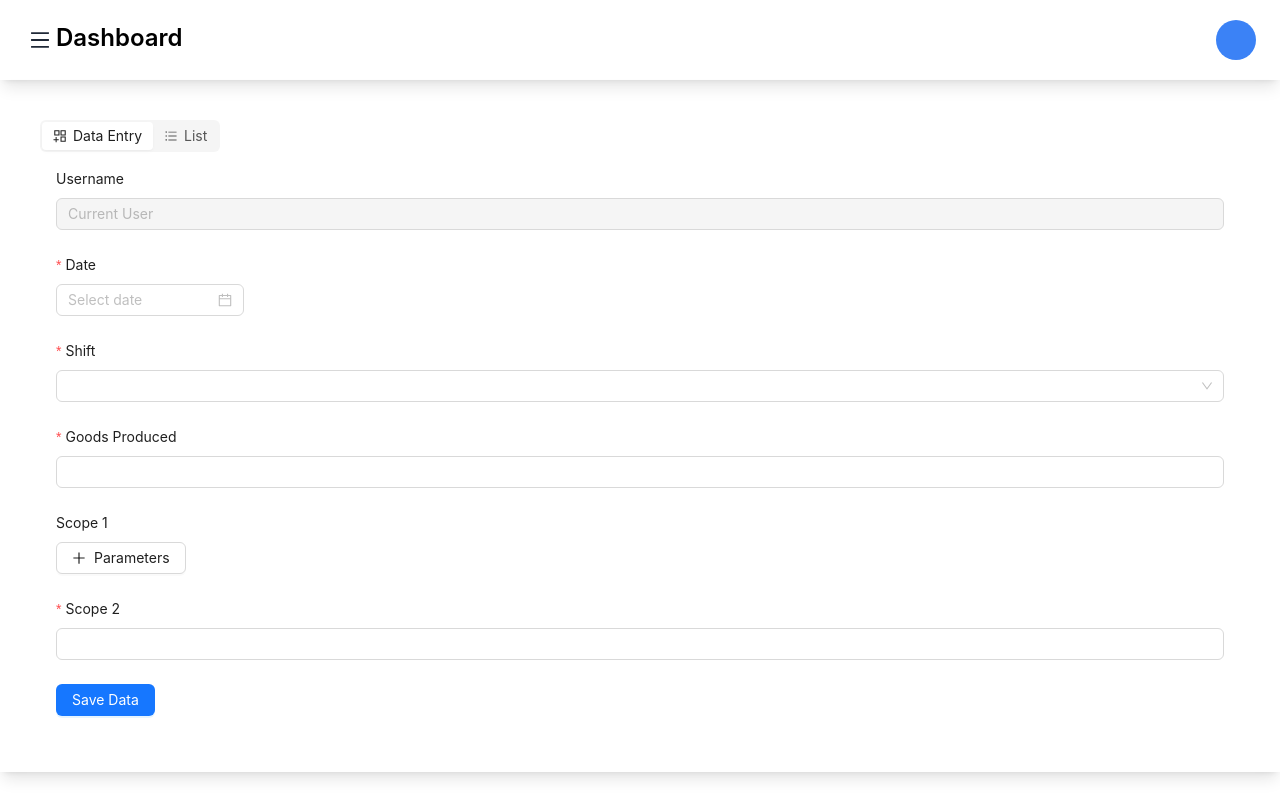
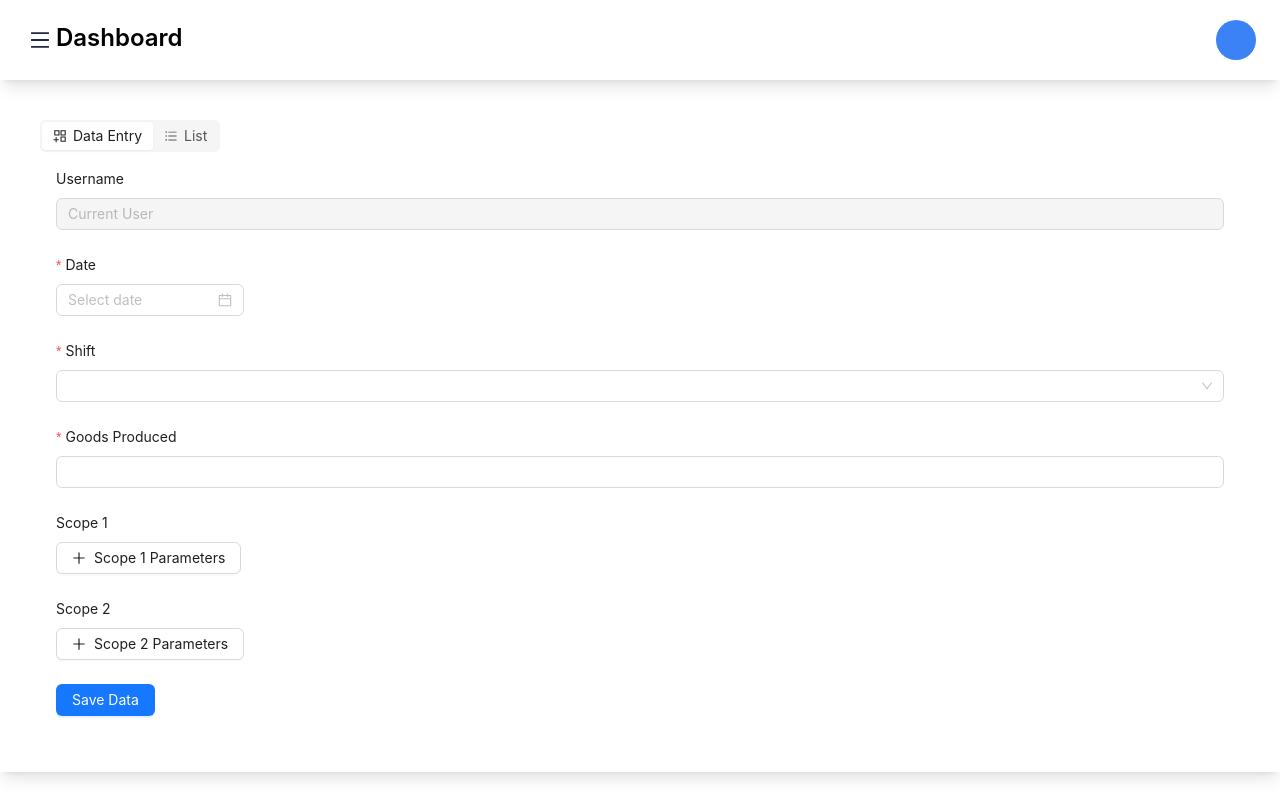
Before and after one commit to vmkmanokumar/GHG-Conversion-Factors, a Next.js app: page /DataEntery in a window 1280 px wide. Built offline with nearby package versions, Linux system fonts and the light colour scheme; no server answers.

Commit message:
scope 2 parameters

```diff
--- a/src/app/(Scopes)/Scopetwo/dummyDataForScopeTwo/DummyData.js
+++ b/src/app/(Scopes)/Scopetwo/dummyDataForScopeTwo/DummyData.js
@@ -1,9 +1,9 @@
 export const dummyDataScope2factors = [
     { value: "Uk electricity", label: "Uk electricity" },
-    { value: "Overseas electricity", label: "Overseas electricity" },
-    { value: "UK electricity for EVs", label: "UK electricity for EVs" },
-    { value: "SECR kWh UK electricity for EV", label: "SECR kWh UK electricity for EV" },
-    { value: "Heat and steam", label: "Heat and steam" }
+    // { value: "Overseas electricity", label: "Overseas electricity" },
+    // { value: "UK electricity for EVs", label: "UK electricity for EVs" },
+    // { value: "SECR kWh UK electricity for EV", label: "SECR kWh UK electricity for EV" },
+    // { value: "Heat and steam", label: "Heat and steam" }
 ];
 
 
--- a/src/app/DataEntery/page.js
+++ b/src/app/DataEntery/page.js
@@ -1,7 +1,7 @@
 "use client";
 import React, { useEffect, useState } from "react";
 import { Table, Input, Button, DatePicker, Select, message, Segmented, Form, Drawer, Space, Modal } from "antd";
-import { BarsOutlined, AppstoreAddOutlined, PoweroffOutlined, SyncOutlined,PlusOutlined } from "@ant-design/icons";
+import { BarsOutlined, AppstoreAddOutlined, PoweroffOutlined, SyncOutlined, PlusOutlined } from "@ant-design/icons";
 import dayjs from "dayjs";
 import { useRouter } from "next/navigation";
 import { useScopeOne } from "../(Scopes)/ScopeOne/Context/ScopeOneContext";
@@ -12,8 +12,8 @@ const { confirm } = Modal;
 const { Option } = Select;
 
 const DataTable = () => {
-  const[scopeOneTotal,setScopeOneTotal] = useState(null);
-  const { data, setData ,userId } = useScopeOne();
+  const [scopeOneTotal, setScopeOneTotal] = useState(null);
+  const { data, setData, userId } = useScopeOne();
   const router = useRouter();
   const [view, setView] = useState("DataEntry");
   const [form] = Form.useForm();
@@ -206,11 +206,11 @@ const DataTable = () => {
             </Form.Item>
 
             <Form.Item label="Scope 1" name="scope1">
-          <Button  onClick={showLargeDrawer} icon={<PlusOutlined />}>Parameters</Button><span className="ml-3">{scopeOneTotal}</span>
+              <Button onClick={showLargeDrawer} icon={<PlusOutlined />}>Scope 1 Parameters</Button><span className="ml-3">{scopeOneTotal}</span>
             </Form.Item>
 
-        <Form.Item label="Scope 2" name="scope2"  rules={[{ required: true}]}>
-          <Input type="number" />
+            <Form.Item label="Scope 2" name="scope2">
+              <Button onClick={showLargeDrawer} icon={<PlusOutlined />}>Scope 2 Parameters</Button><span className="ml-3">{scopeOneTotal}</span>
             </Form.Item>
 
             <Button type="primary" htmlType="submit">
@@ -237,7 +237,8 @@ const DataTable = () => {
           </Space>
         }
       >
-      <ParametersAndUnits setScopeOneTotal={setScopeOneTotal}  scopeOneTotal={scopeOneTotal}></ParametersAndUnits>
+        <ParametersAndUnits setScopeOneTotal={setScopeOneTotal} scopeOneTotal={scopeOneTotal}></ParametersAndUnits>
+        {/* <ParametersAndUnits setScopeOneTotal={setScopeOneTotal}  scopeOneTotal={scopeOneTotal}></ParametersAndUnits> */}
       </Drawer>
 
     </div>
```
Lines whose indentation alone changed are shown as unchanged.
